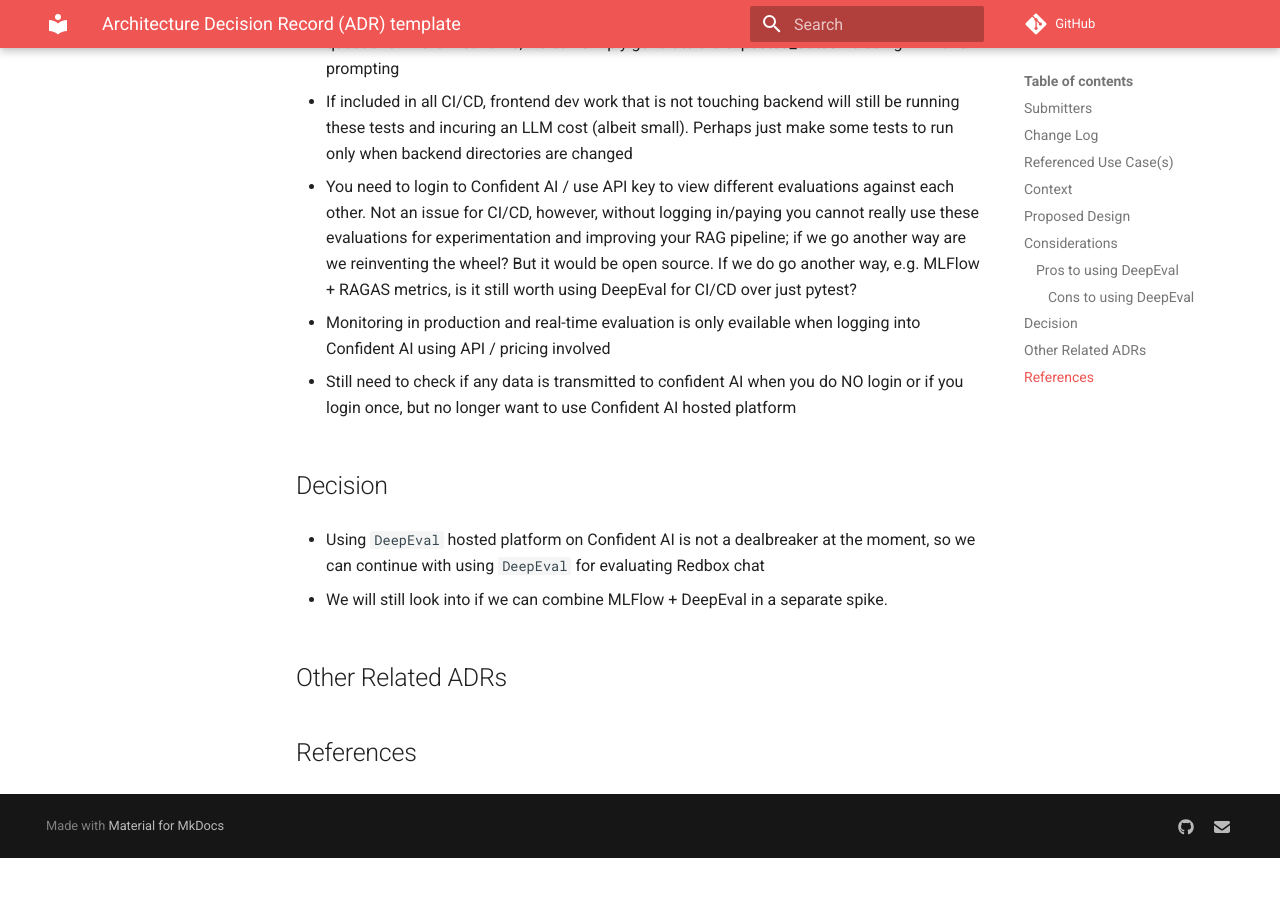
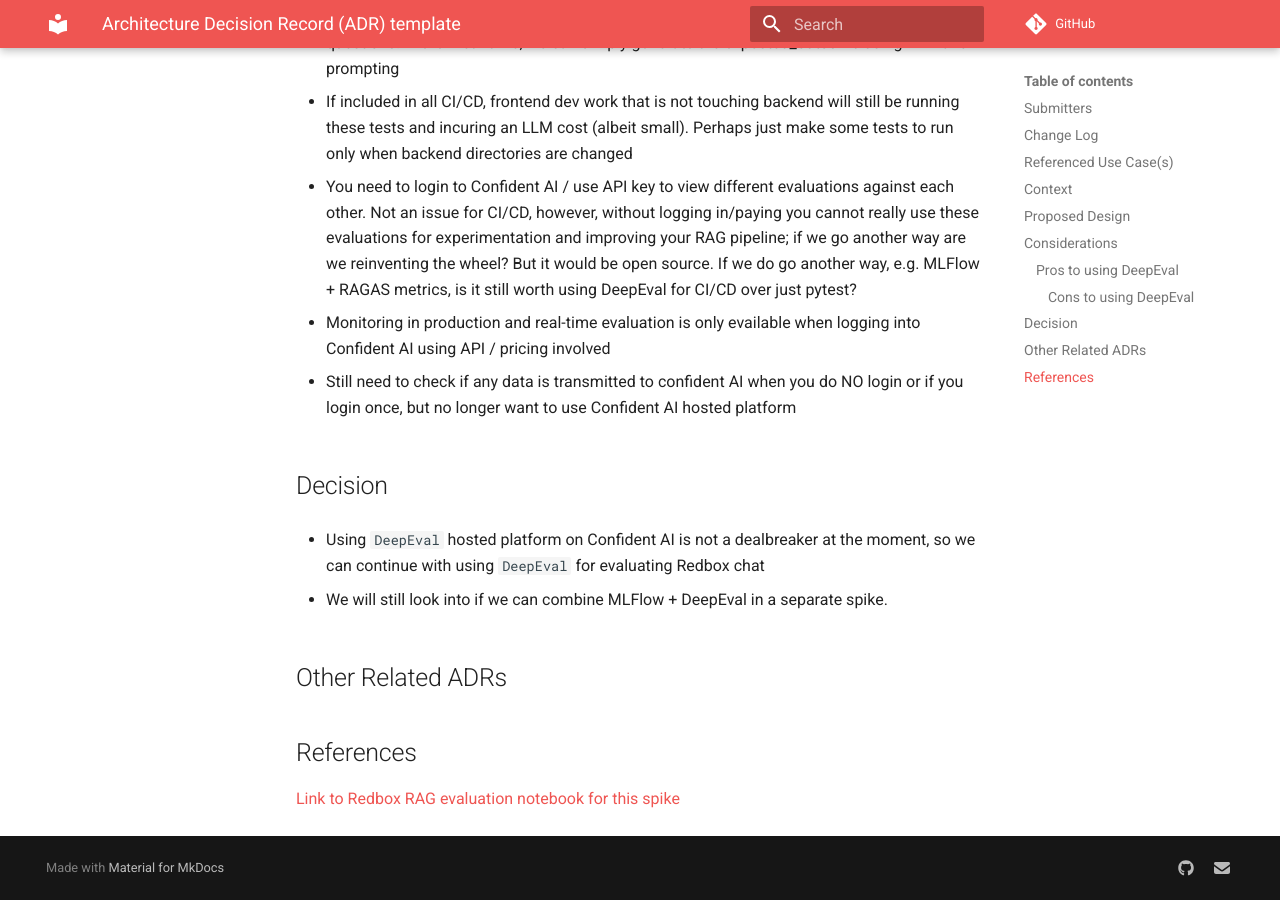
Before and after one commit to i-dot-ai/redbox, an MkDocs documentation site: the page built from docs/architecture/adr/rag_evaluation.md, in a window 1280 px wide and 900 px high, scrolled down 2117 px. Built offline with MkDocs 1.6.1 and Material for MkDocs 9.7.7, drawn with Linux system fonts in a browser that asks for light colours; comment, search, counter and statistics services are not loaded; before the commit the page ends 2975 px from its top, so only the background shows below that.

Commit message:
[REDBOX-204] | AS | Added link from ADR doc on spike to notebook with spike code

```diff
--- a/docs/architecture/adr/rag_evaluation.md
+++ b/docs/architecture/adr/rag_evaluation.md
@@ -115,3 +115,4 @@ Format:
 Format:
 
 - \[Title\]\(URL\) -->
+[Link to Redbox RAG evaluation notebook for this spike](/notebooks/evaluation/redbox_rag_evaluation.ipynb)
```
